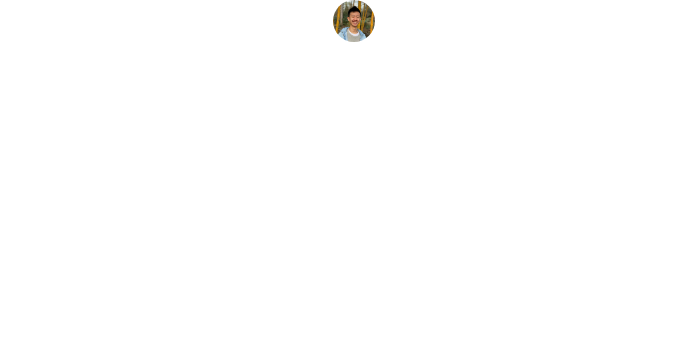
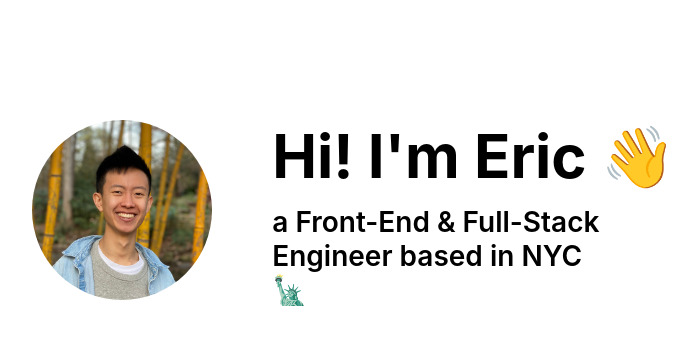
Before and after one commit to erictu22/erictu22.github.io, a React (Create React App) app: page / in a window 1280 px wide. Shown: the top 344 px of the page, without its empty margins (286-983 px from the left). Built offline with nearby package versions, Linux system fonts and the light colour scheme.

Commit message:
Adds a header section

```diff
--- a/src/components/typography.tsx
+++ b/src/components/typography.tsx
@@ -1,13 +1,20 @@
 import styled from 'styled-components'
 
+export const Title = styled.h1`
+    margin: 0;
+    font-size: 60px;
+`
+
 export const H2 = styled.h2`
-
+    margin: 0;
 `
 
 export const H3 = styled.h3`
-
+    margin: 0;
+    font-size: 28px;
+    font-weight: 600;
 `
 
 export const P = styled.p`
-
+    margin: 0;
 `
--- /dev/null
+++ b/src/hooks/useIsMobileLayout.ts
@@ -0,0 +1,17 @@
+import { useEffect, useState } from "react";
+
+export function useIsMobileLayout() {
+  const [width, setWidth] = useState<number>(window.innerWidth);
+
+  function handleWindowSizeChange() {
+    setWidth(window.innerWidth);
+  }
+  useEffect(() => {
+    window.addEventListener("resize", handleWindowSizeChange);
+    return () => {
+      window.removeEventListener("resize", handleWindowSizeChange);
+    };
+  }, []);
+
+  return width <= 768;
+}
--- a/src/pages/Home.tsx
+++ b/src/pages/Home.tsx
@@ -1,17 +1,46 @@
 import CircleImage from "../components/circleImage";
-import { FlexRow } from "../components/flex";
-import logo from "../logo.svg";
+import { FlexColumn, FlexRow } from "../components/flex";
+import { H2, H3, P, Title } from "../components/typography";
+import { useIsMobileLayout } from "../hooks/useIsMobileLayout";
 
 export function Home() {
   return (
     <div className="App">
-      <FlexRow style={{ justifyContent: "center" }}>
-        <CircleImage
-          src="./profile_square.png"
-          alt="A picture of Eric Tu"
-          size={42}
-        />
-      </FlexRow>
+      <HeaderSection />
     </div>
   );
 }
+
+const HeaderSection = () => {
+  const headerSpacing = 120;
+  const isMobileLayout = useIsMobileLayout();
+
+  return (
+    <FlexRow
+      style={{
+        justifyContent: "center",
+        marginTop: headerSpacing,
+        marginBottom: headerSpacing,
+      }}
+    >
+      <FlexRow>
+        {isMobileLayout ? null : (
+          <CircleImage
+            src="./profile_square.png"
+            alt="A picture of Eric Tu"
+            size={180}
+          />
+        )}
+
+        <FlexColumn style={{ marginLeft: 60, justifyContent: "center" }}>
+          <Title style={{ textAlign: "start", marginBottom: 12 }}>
+            Hi! I'm Eric 👋
+          </Title>
+          <H3 style={{ maxWidth: 340, textAlign: "start" }}>
+            a Front-End & Full-Stack Engineer based in NYC 🗽
+          </H3>
+        </FlexColumn>
+      </FlexRow>
+    </FlexRow>
+  );
+};
```
